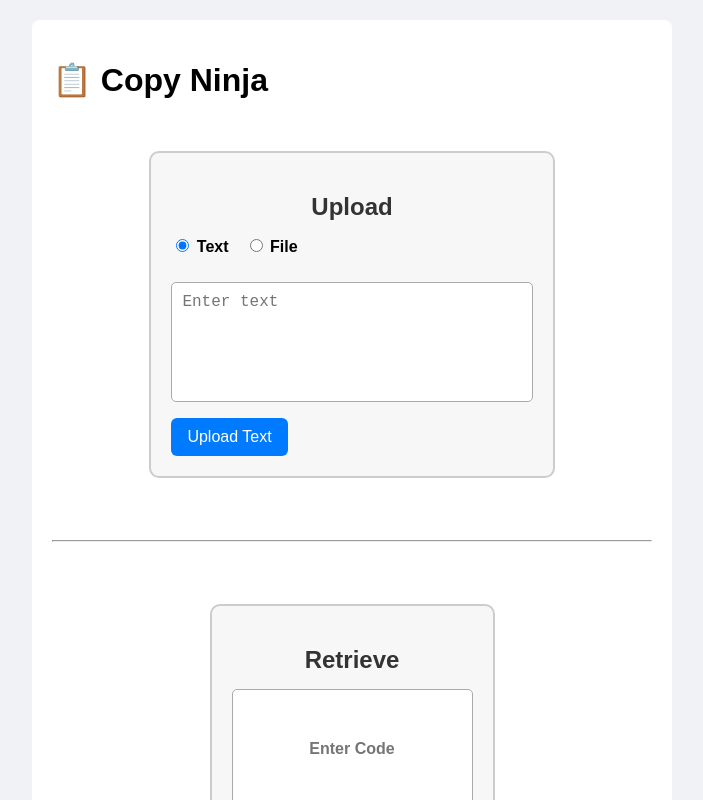
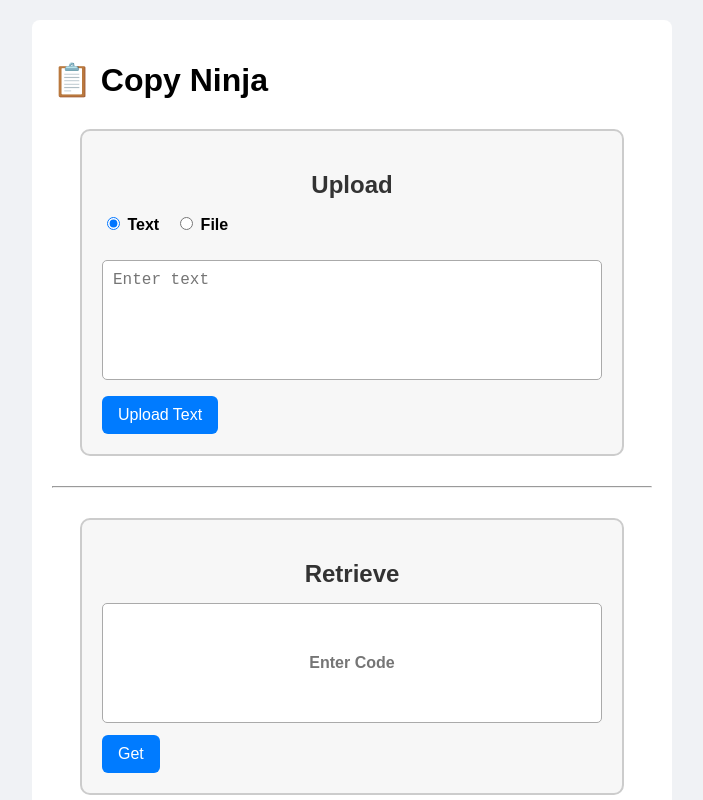
Before and after one commit to Ayushmaan218/Copy_Ninja, a React (Vite) app in the folder client/: page / in a window 1280 px wide. Shown: the top 800 px of the page, without its empty margins (288-991 px from the left). Built offline with nearby package versions, Linux system fonts and the light colour scheme; the HTML template or start-up script is replaced by a standard one.

Commit message:
Update App.jsx

```diff
--- a/client/src/App.jsx
+++ b/client/src/App.jsx
@@ -4,57 +4,16 @@ import RetrieveForm from './components/RetrieveForm';
 
 export default function App() {
   useEffect(() => {
-    try {
-      (window.adsbygoogle = window.adsbygoogle || []).push({});
-    } catch (e) {
-      console.error('AdsbyGoogle error:', e);
-    }
-
-    // Hide the ad if it doesn't load properly
-    const timeoutId = setTimeout(() => {
-      const ad = document.querySelector('.adsbygoogle');
-      if (ad && ad.offsetHeight < 50) {
-        ad.style.display = 'none';
-      }
-    }, 3000);
-
-    return () => clearTimeout(timeoutId);
+    // If you had other side effects, you can keep them here
   }, []);
 
   return (
-    <div
-      className="container"
-      style={{
-        minHeight: '100vh',
-        display: 'flex',
-        flexDirection: 'column',
-        justifyContent: 'flex-start',
-        paddingBottom: '60px', // Space for bottom ad
-      }}
-    >
+    <div className="container">
       <h1>📋 Copy Ninja</h1>
 
       <UploadForm />
-      <hr style={{ margin: '2rem 0' }} />
+      <hr />
       <RetrieveForm />
-
-      {/* ✅ Bottom AdSense Ad */}
-      <div style={{ marginTop: 'auto', padding: '20px 0' }}>
-        <ins
-          className="adsbygoogle"
-          style={{
-            display: 'block',
-            textAlign: 'center',
-            width: '100%',
-            height: 'auto',
-            overflow: 'hidden',
-          }}
-          data-ad-client="ca-pub-1405273524056171"
-          data-ad-slot="4914352073"
-          data-ad-format="auto"
-          data-full-width-responsive="true"
-        ></ins>
-      </div>
     </div>
   );
 }
```
